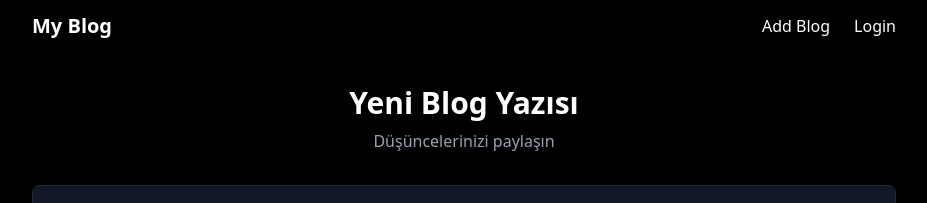
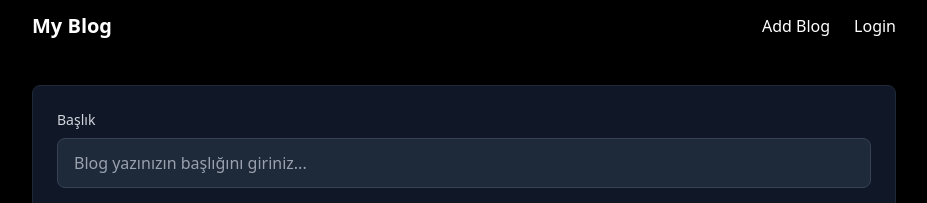
Before and after one commit to Huwul/Blog, a React (Vite) app in the folder client/: page /addBlogPage in a window 1280 px wide. Shown: the top 203 px of the page, without its empty margins (176-1103 px from the left). Built offline with nearby package versions, Linux system fonts and the light colour scheme.

Commit message:
button color and header changes

```diff
--- a/client/src/components/layout/navbar.tsx
+++ b/client/src/components/layout/navbar.tsx
@@ -14,13 +14,13 @@ const Navbar = () => {
                     <div className="flex items-center space-x-6">
                         <Link
                             to="/addBlogPage"
-                            className="text-white hover:text-gray-400 transition-colors"
+                            className="text-white hover:text-gray-500 transition-colors"
                         >
                             Add Blog
                         </Link>
                         <Link
                             to="/loginPage"
-                            className="text-white hover:text-gray-400 transition-colors"
+                            className="text-white hover:text-gray-500 transition-colors"
                         >
                             Login
                         </Link>
--- a/client/src/pages/addBlogPage.tsx
+++ b/client/src/pages/addBlogPage.tsx
@@ -49,14 +49,6 @@ const AddBlogPage: React.FC = () => {
     return (
         <div className="min-h-screen bg-black py-8">
             <div className="max-w-4xl mx-auto px-4">
-                {/* Header */}
-                <div className="text-center mb-8">
-                    <h1 className="text-3xl font-bold text-white mb-2">
-                        Yeni Blog Yazısı
-                    </h1>
-                    <p className="text-gray-400">Düşüncelerinizi paylaşın</p>
-                </div>
-
                 <form onSubmit={handleSubmit} className="space-y-6">
                     {/* Title */}
                     <div className="bg-gray-900 rounded-lg p-6 border border-gray-800">
--- a/client/src/pages/blogPage.tsx
+++ b/client/src/pages/blogPage.tsx
@@ -39,7 +39,7 @@ const BlogPage: React.FC = () => {
 
             {/* Load More Button */}
             <div className="text-center mt-8">
-                <button className="bg-blue-600 text-white px-6 py-2 rounded-lg hover:bg-blue-700 transition-colors">
+                <button className="bg-blue-800 text-white px-6 py-2 rounded-lg hover:bg-blue-900 transition-colors">
                     Daha Fazla Yükle
                 </button>
             </div>
--- a/client/src/pages/loginPage.tsx
+++ b/client/src/pages/loginPage.tsx
@@ -27,7 +27,7 @@ const LoginPage: React.FC = () => {
             <div className="max-w-md w-full">
                 {/* Logo/Title */}
                 <div className="text-center mb-8">
-                    <h1 className="text-3xl font-bold text-white mb-2">Blog</h1>
+                    <h1 className="text-3xl font-bold text-white mb-2">My Blog</h1>
                     <p className="text-gray-400">
                         {isLogin
                             ? "Hesabınıza giriş yapın"
```
